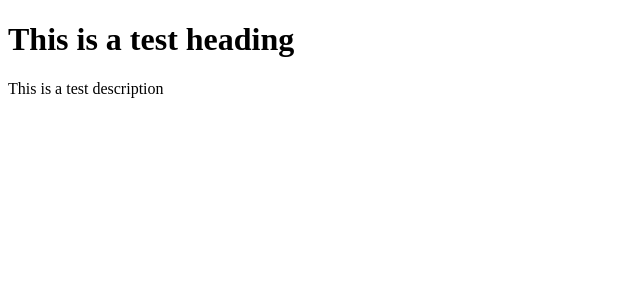
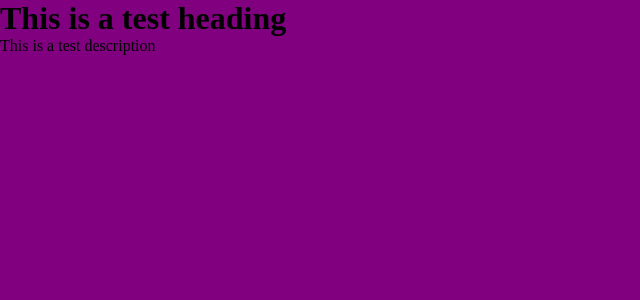
Before and after one commit to lucyscanlon/FinanceGame, a Vue app: page / in a window 1280 px wide. Shown: the top 300 px of the page, without its empty margins (0-640 px from the left). Built offline with nearby package versions, Linux system fonts and the light colour scheme.

Commit message:
added css to styles and linked in app.vue

```diff
--- a/src/App.vue
+++ b/src/App.vue
@@ -15,6 +15,6 @@ export default {
 }
 </script>
 
-<style>
+<style src="@/styles/style.css">
 
 </style>
--- a/src/styles/style.css
+++ b/src/styles/style.css
@@ -0,0 +1,9 @@
+* {
+    margin: 0px;
+    padding: 0px;
+
+}
+
+html {
+    background-color: purple;
+}
```
